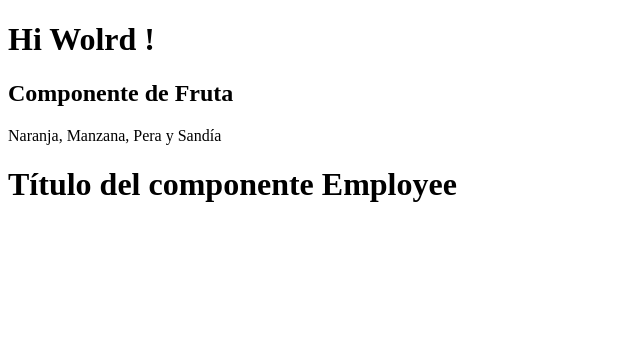
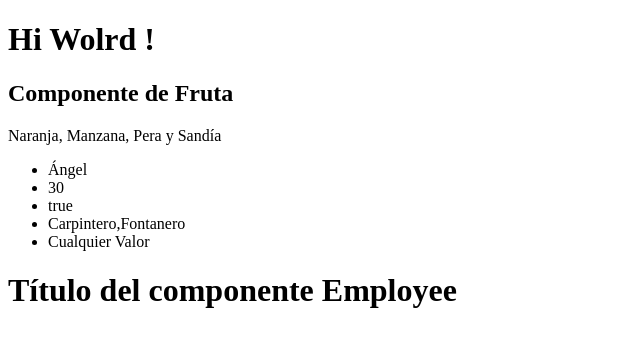
Before and after one commit to angelherce/udemy-angular-01, an Angular app in the folder curso-angular-01/: page / in a window 1280 px wide. Shown: the top 346 px of the page, without its empty margins (0-640 px from the left). Built offline with nearby package versions, Linux system fonts and the light colour scheme.

Commit message:
Sección 04: V018 - Propiedades y tipos de datos - Se han añadido varias propiedades con diferente tipo de datos en el componente fruta

```diff
--- a/curso-angular-01/src/app/components/fruta/fruta.component.html
+++ b/curso-angular-01/src/app/components/fruta/fruta.component.html
@@ -1,4 +1,12 @@
 
 <h2>{{name}}</h2>
 <p>{{list}}</p>
+
+<ul>
+   <li>{{author}}</li>
+   <li>{{age}}</li>
+   <li>{{isAdult}}</li>
+   <li>{{works}}</li>
+   <li>{{comodin}}</li>
+</ul>
 <employee></employee>
--- a/curso-angular-01/src/app/components/fruta/fruta.component.ts
+++ b/curso-angular-01/src/app/components/fruta/fruta.component.ts
@@ -7,4 +7,11 @@ import { Component } from '@angular/core';
 export class FrutaComponent{
    public name: string = 'Componente de Fruta';
    public list: string = 'Naranja, Manzana, Pera y Sandía';
+
+   public author: string = 'Ángel';
+   public age: number = 30;
+   public isAdult: boolean = true;
+   public works: Array<string> = [`Carpintero`, `Fontanero`];
+
+   public comodin: any = 'Cualquier Valor';
 }
```
